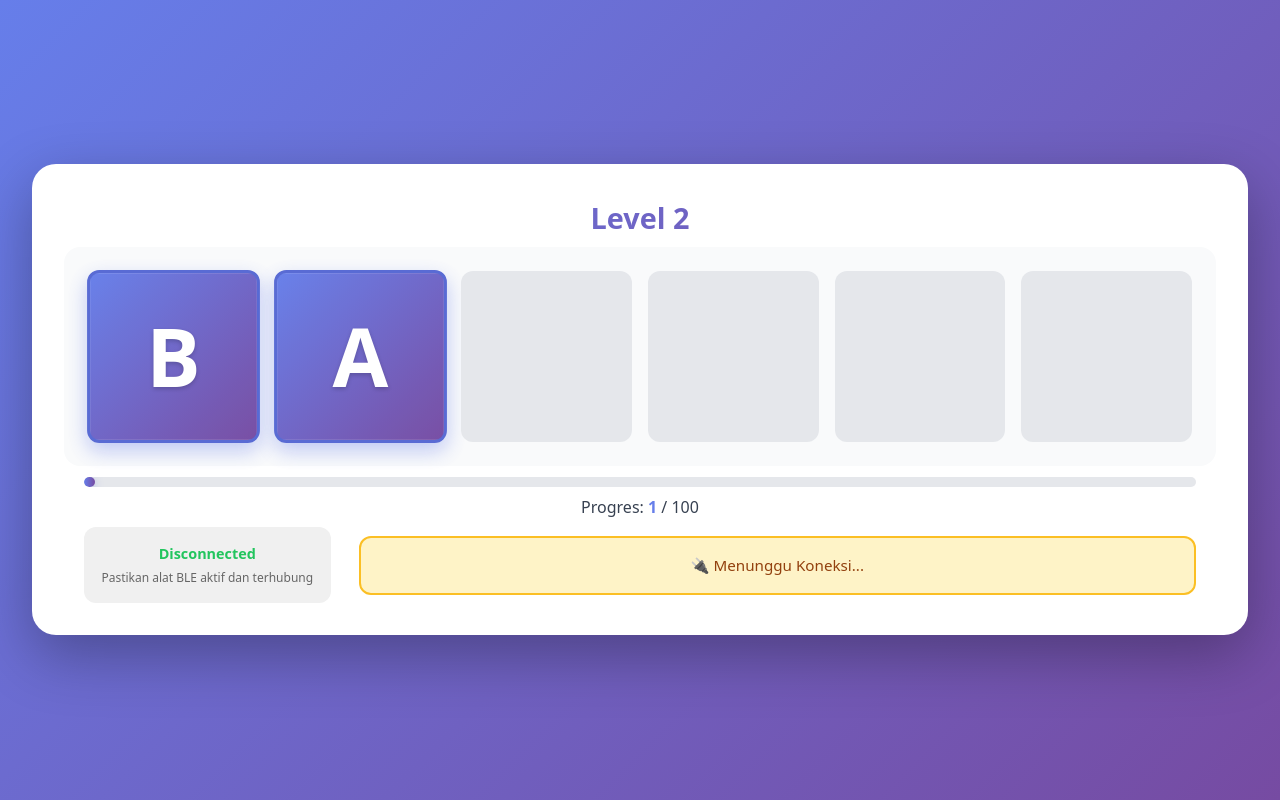
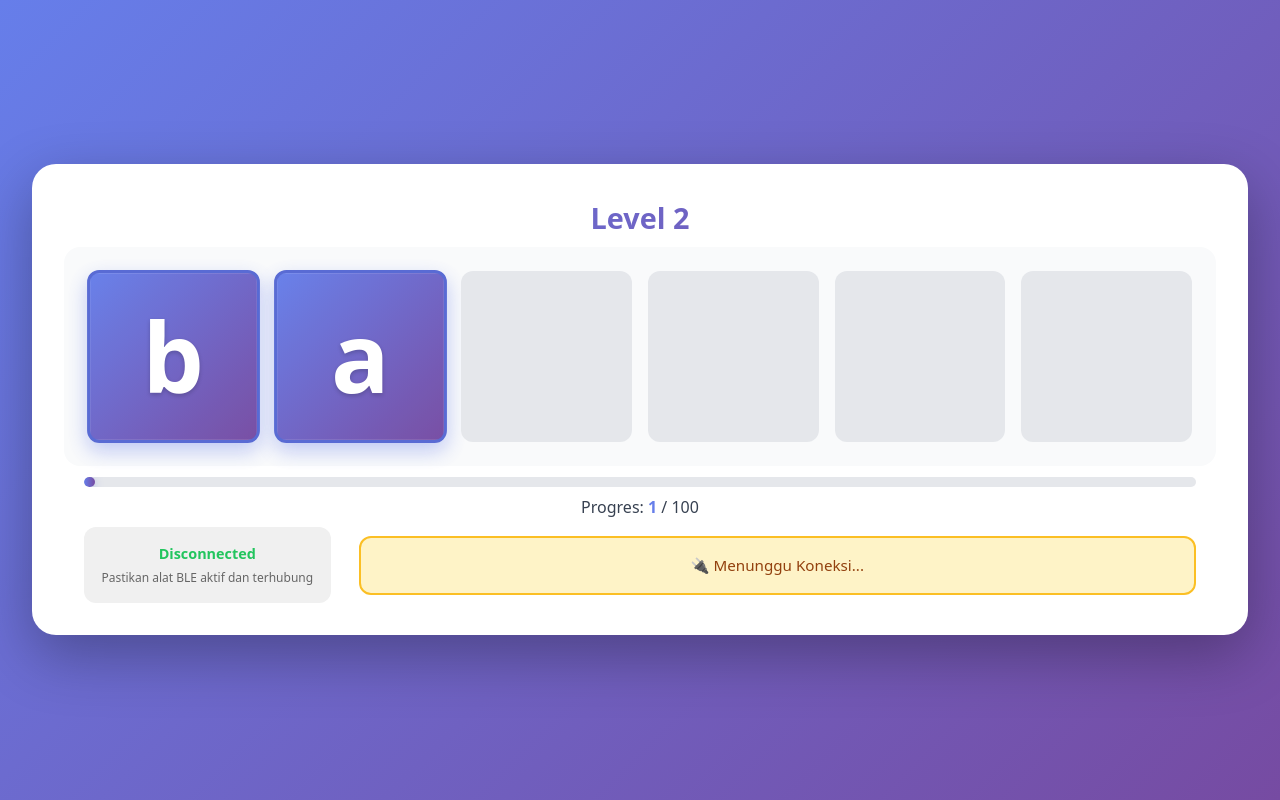
Before and after one commit to audriskasula/DisolvePWA, a React (Vite) app: page /level2 in a window 1280 px wide. Built offline with nearby package versions, Linux system fonts and the light colour scheme.

Commit message:
fix letter uppercase

```diff
--- a/src/levels/CSS/level.css
+++ b/src/levels/CSS/level.css
@@ -68,10 +68,9 @@
 }
 
 .letter {
-  text-transform: uppercase;
   text-shadow: 0 2px 4px rgba(0, 0, 0, 0.2);
   animation: letterPop 0.3s ease;
-  font-size: 5rem;
+  font-size: 6rem;
 }
 
 .info {
--- a/src/levels/Level2.tsx
+++ b/src/levels/Level2.tsx
@@ -124,9 +124,9 @@ export default function Level2() {
 
         {/* Huruf board */}
         <div className="board">
-          {currentCombo.split("").map((l, i) => (
+          {currentCombo.split("").map((letter, i) => (
             <div key={i} className="slot filled">
-              <span className="letter">{l.toUpperCase()}</span>
+              <span className="letter">{letter}</span>
             </div>
           ))}
           {Array.from({ length: 6 - currentCombo.length }).map((_, i) => (
```
